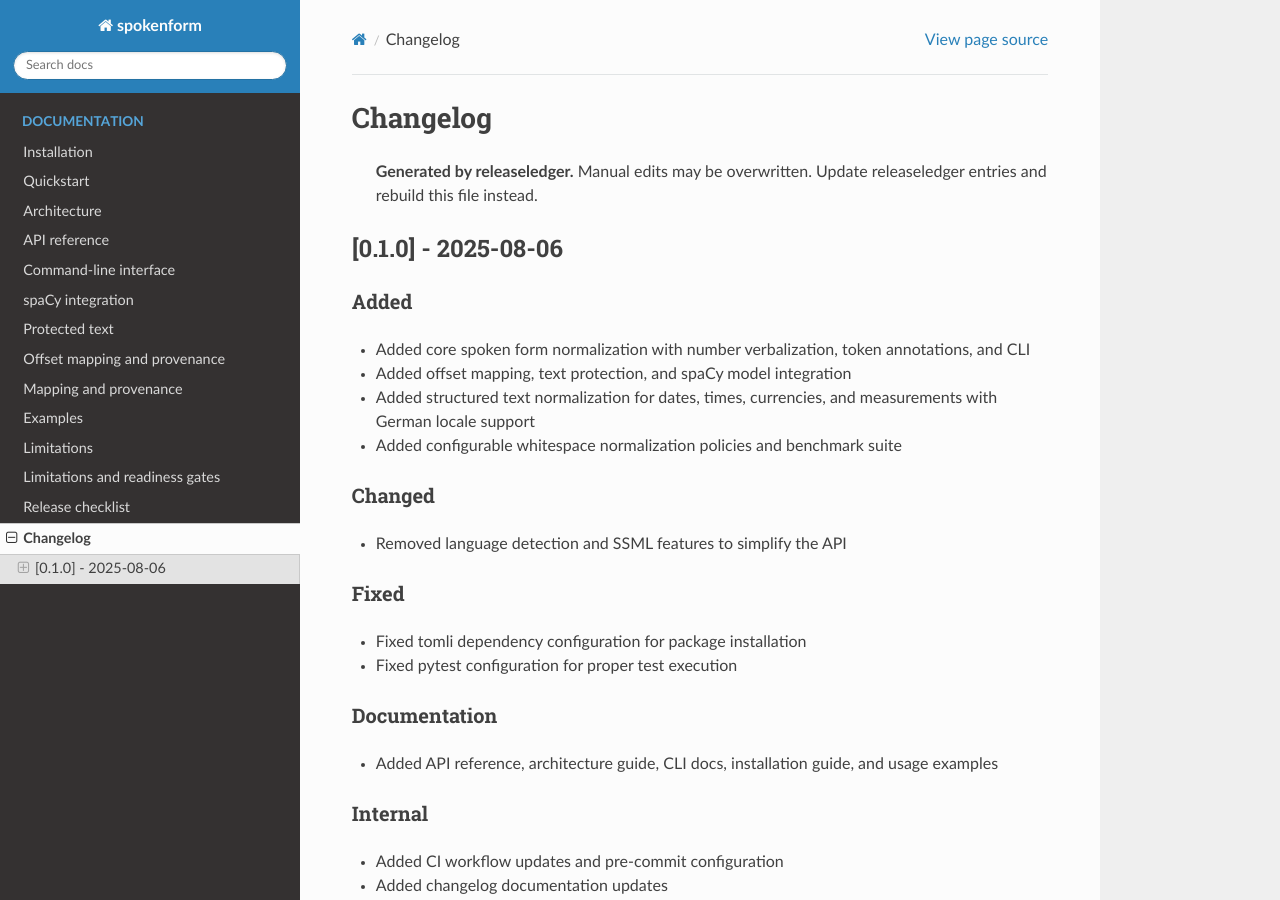
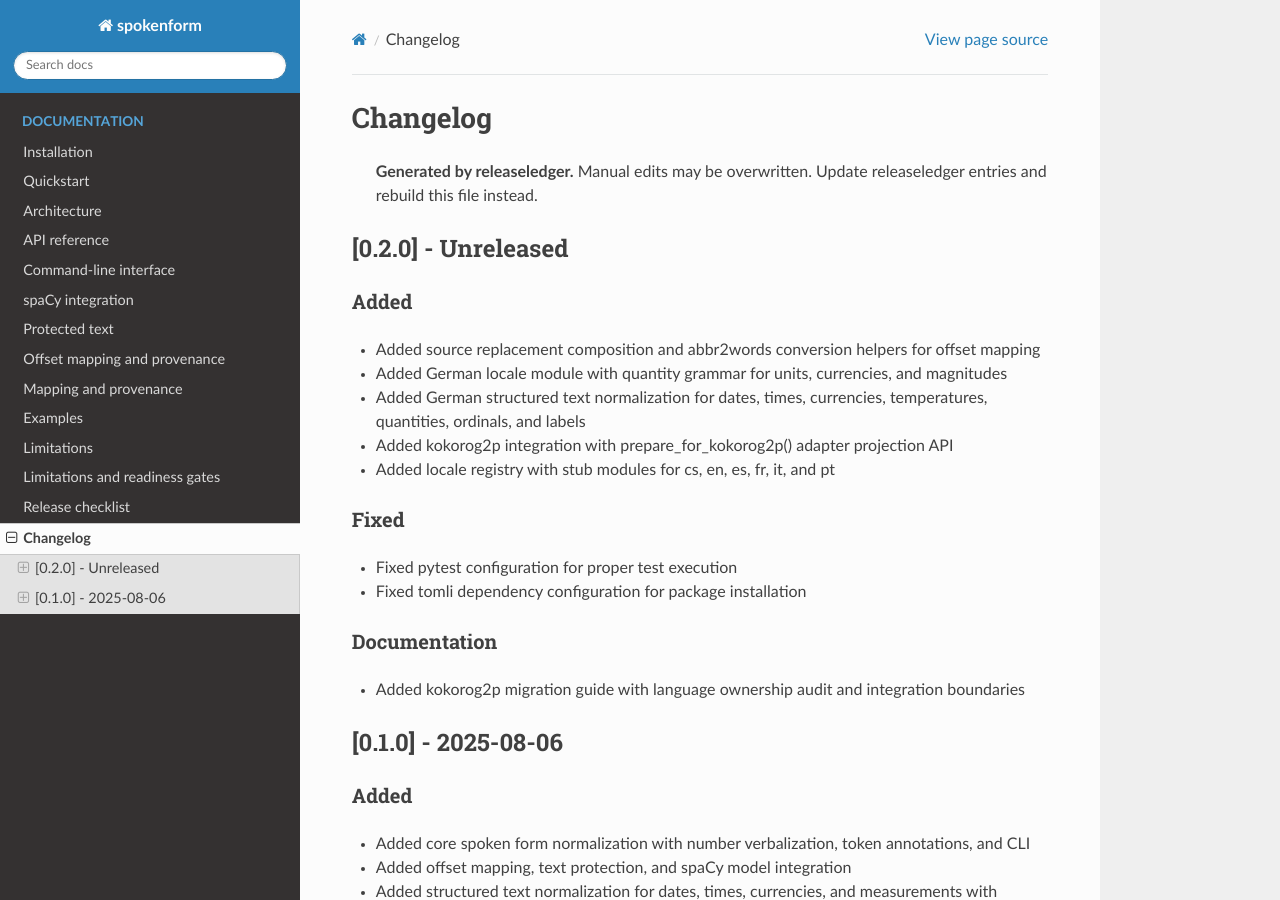
Before and after one commit to buchwandler/spokenform, a Sphinx documentation site: the page built from docs/changelog.md, in a window 1280 px wide and 900 px high. Built offline with Sphinx 7.4.7 and the Read the Docs theme 3.1.0, drawn with Linux system fonts in a browser that asks for light colours.

Commit message:
doc: update changelog

```diff
--- a/docs/changelog.md
+++ b/docs/changelog.md
@@ -1,6 +1,27 @@
 # Changelog
 
 > **Generated by releaseledger.** Manual edits may be overwritten. Update releaseledger entries and rebuild this file instead.
+
+## [0.2.0] - Unreleased
+
+### Added
+
+- Added source replacement composition and abbr2words conversion helpers for offset mapping
+- Added German locale module with quantity grammar for units, currencies, and magnitudes
+- Added German structured text normalization for dates, times, currencies, temperatures, quantities, ordinals, and labels
+- Added kokorog2p integration with prepare_for_kokorog2p() adapter projection API
+- Added locale registry with stub modules for cs, en, es, fr, it, and pt
+
+### Fixed
+
+- Fixed pytest configuration for proper test execution
+- Fixed tomli dependency configuration for package installation
+
+### Documentation
+
+- Added kokorog2p migration guide with language ownership audit and integration boundaries
+
+<!-- generated by releaseledger -->
 
 ## [0.1.0] - 2025-08-06
 
```
Also changed, not shown: .ledger/releaseledger/data/ledgers/main/releases/0.2.0/entries/entry-0001.md (added), .ledger/releaseledger/data/ledgers/main/releases/0.2.0/entries/entry-0002.md (added), .ledger/releaseledger/data/ledgers/main/releases/0.2.0/entries/entry-0003.md (added), .ledger/releaseledger/data/ledgers/main/releases/0.2.0/entries/entry-0004.md (added), .ledger/releaseledger/data/ledgers/main/releases/0.2.0/entries/entry-0005.md (added), .ledger/releaseledger/data/ledgers/main/releases/0.2.0/entries/entry-0006.md (added), .ledger/releaseledger/data/ledgers/main/releases/0.2.0/entries/entry-0007.md (added), .ledger/releaseledger/data/ledgers/main/releases/0.2.0/entries/entry-0008.md (added), .ledger/releaseledger/data/ledgers/main/releases/0.2.0/release.md (added), 1 other file.
